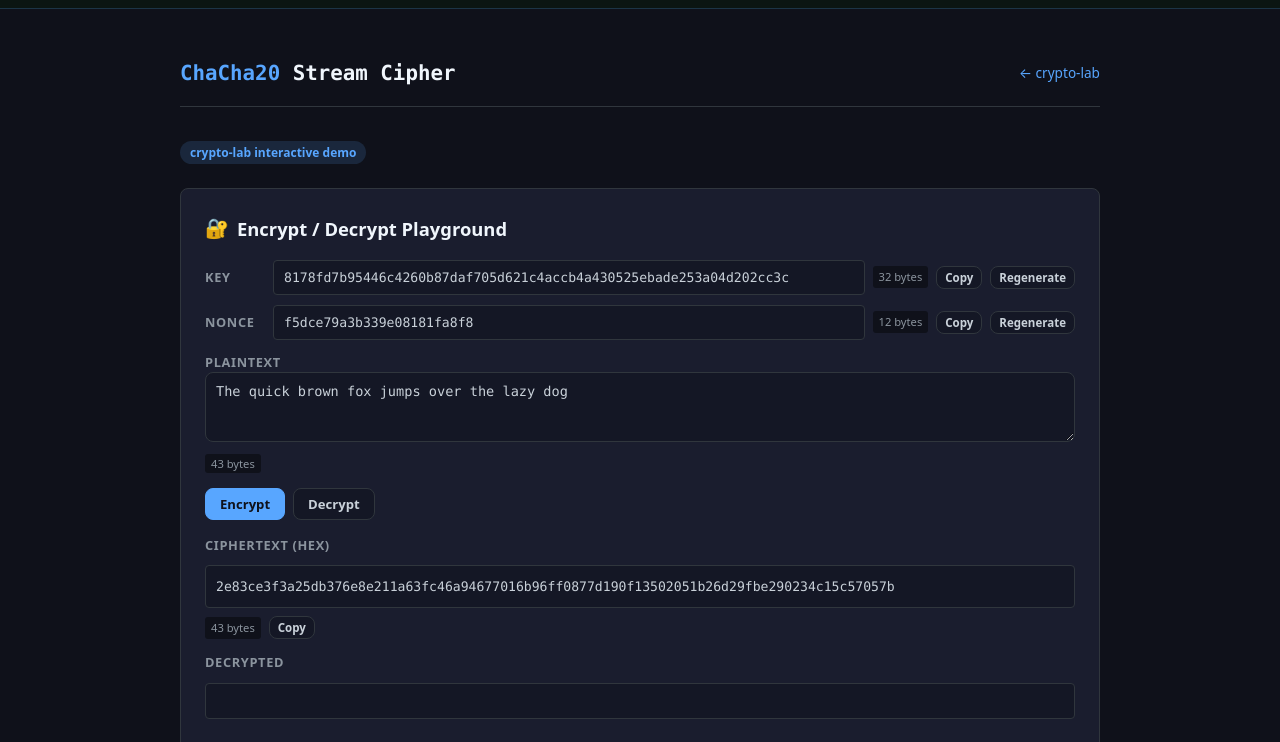
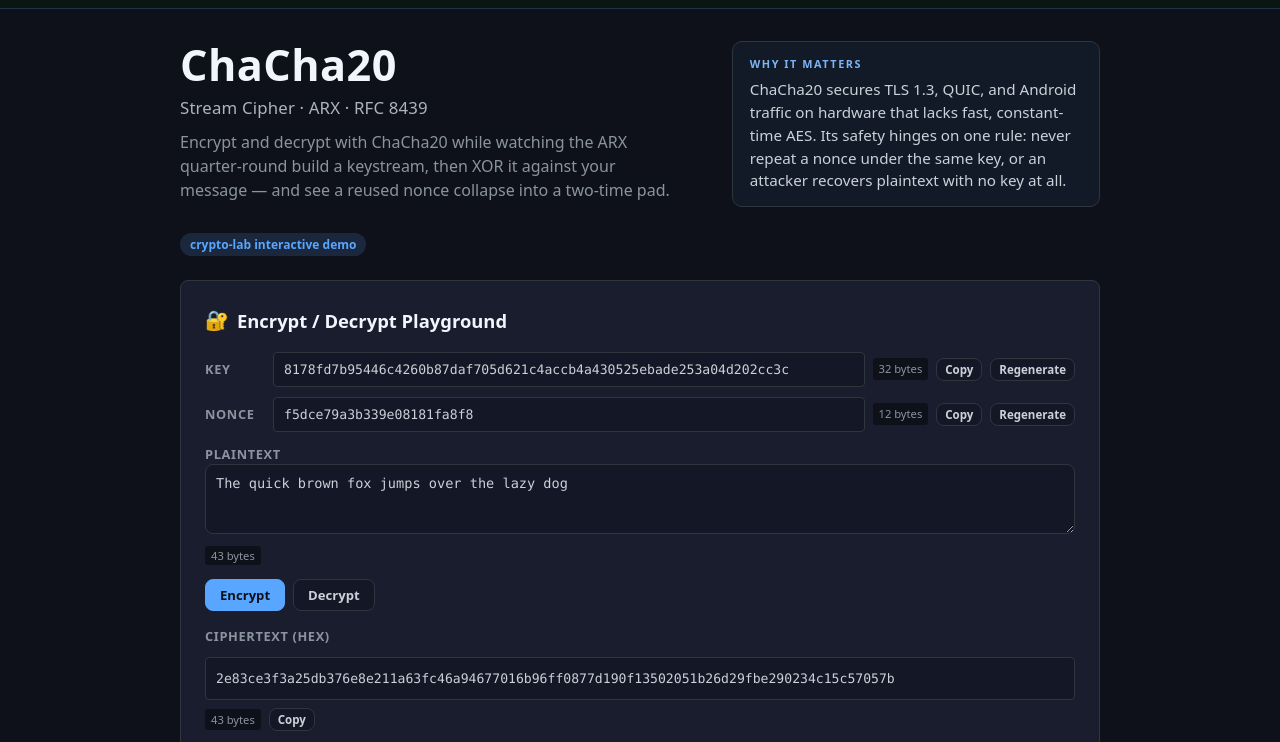
Before and after one commit to systemslibrarian/crypto-lab-chacha20-stream, a website built with Vite: page index.html in a window 1280 px wide. Shown: the part 57-799 px from the top of the page. Built offline with nearby package versions, Linux system fonts and the light colour scheme.

Commit message:
chrome: standardize page hero to fleet cl-hero standard
Replace the ad-hoc title header with the shared cl-hero layout: title +
spec subtitle + one-line description on the left, a "why it matters" box
on the right. Maps colors to this demo's theme vars so hero text passes
axe WCAG AA contrast in both dark and light themes. The in-page
#theme-toggle button is retained (hidden by the shared topbar) so the
lab's theme JS keeps working; the shared .cl-topbar is untouched.

Co-Authored-By: Claude Opus 4.8 <noreply@anthropic.com>

```diff
--- a/index.html
+++ b/index.html
@@ -134,16 +134,20 @@
 <!-- END crypto-lab shared header -->
     <div class="container">
 
-      <!-- Header -->
-      <header>
-        <h1><span>ChaCha20</span> Stream Cipher</h1>
-        <div class="header-right">
-          <div class="header-links">
-            <a href="https://systemslibrarian.github.io/crypto-lab/">← crypto-lab</a>
-          </div>
-          <button id="theme-toggle" aria-label="Switch to light mode">🌙</button>
+      <!-- Header / Hero -->
+      <header class="cl-hero">
+        <div class="cl-hero-main">
+          <h1 class="cl-hero-title">ChaCha20</h1>
+          <p class="cl-hero-sub">Stream Cipher · ARX · RFC 8439</p>
+          <p class="cl-hero-desc">Encrypt and decrypt with ChaCha20 while watching the ARX quarter-round build a keystream, then XOR it against your message — and see a reused nonce collapse into a two-time pad.</p>
         </div>
+        <aside class="cl-hero-why" aria-label="Why it matters">
+          <span class="cl-hero-why-label">WHY IT MATTERS</span>
+          <p class="cl-hero-why-text">ChaCha20 secures TLS 1.3, QUIC, and Android traffic on hardware that lacks fast, constant-time AES. Its safety hinges on one rule: never repeat a nonce under the same key, or an attacker recovers plaintext with no key at all.</p>
+        </aside>
       </header>
+      <!-- in-page theme toggle: hidden by shared topbar CSS, kept for lab theme JS -->
+      <button id="theme-toggle" aria-label="Switch to light mode">🌙</button>
 
       <span class="badge">crypto-lab interactive demo</span>
 
--- a/src/style.css
+++ b/src/style.css
@@ -64,48 +64,17 @@ body {
   padding: 0 20px 60px;
 }
 
-/* ─── Header ─── */
-header {
-  position: relative;
-  display: flex;
-  align-items: center;
-  justify-content: space-between;
-  padding: 16px 0;
-  border-bottom: 1px solid var(--border);
-  margin-bottom: 32px;
-  flex-wrap: wrap;
-  gap: 8px;
-}
-
-header h1 {
-  font-size: 1.3rem;
-  font-weight: 600;
-  color: var(--text-bright);
-  margin: 0;
-  font-family: var(--mono);
-}
-
-header h1 span { color: var(--accent); }
-
-.header-right {
-  display: flex;
-  align-items: center;
-  gap: 12px;
-}
-
-.header-links {
-  display: flex;
-  align-items: center;
-  gap: 12px;
-}
-
-.header-links a {
-  color: var(--accent);
-  text-decoration: none;
-  font-size: 0.85rem;
-}
-
-.header-links a:hover { text-decoration: underline; }
+/* BEGIN cl-hero standard — managed, keep in sync across fleet */
+.cl-hero{display:flex;align-items:flex-start;justify-content:space-between;gap:clamp(1rem,4vw,3rem);flex-wrap:wrap;margin:clamp(1rem,3vw,2rem) 0 1.5rem;}
+.cl-hero-main{flex:1 1 22rem;min-width:min(100%,20rem);}
+.cl-hero-title{margin:0;font-size:clamp(1.6rem,3.8vw,2.7rem);font-weight:700;line-height:1.1;letter-spacing:.01em;color:var(--text-bright);}
+.cl-hero-sub{margin:.4rem 0 0;font-size:clamp(.9rem,1.6vw,1.05rem);letter-spacing:.01em;opacity:.85;color:var(--text);}
+.cl-hero-desc{margin:.55rem 0 0;font-size:1rem;line-height:1.5;color:var(--text-dim);max-width:60ch;}
+.cl-hero-why{flex:0 1 min(40%,26rem);min-width:min(100%,15rem);border:1px solid var(--border);border-radius:10px;padding:.85rem 1.05rem;background:color-mix(in oklab,var(--accent) 6%,transparent);}
+.cl-hero-why-label{display:block;font-size:.68rem;font-weight:700;letter-spacing:.14em;color:color-mix(in oklab,var(--accent) 70%,var(--text));}
+.cl-hero-why-text{margin:.35rem 0 0;font-size:.95rem;line-height:1.5;color:var(--text);}
+@media (max-width:640px){.cl-hero{flex-direction:column;}.cl-hero-why{flex-basis:auto;width:100%;}}
+/* END cl-hero standard */
 
 #theme-toggle {
   width: 2.6rem;
```
